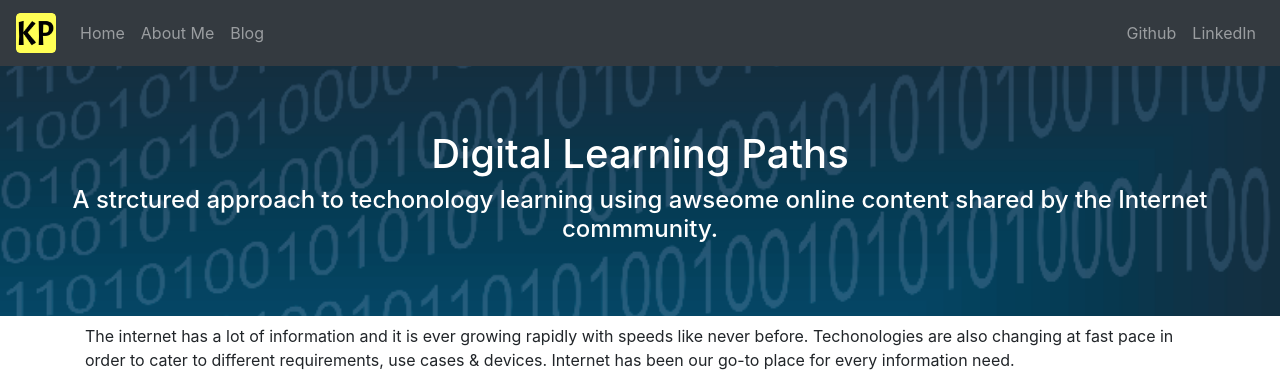
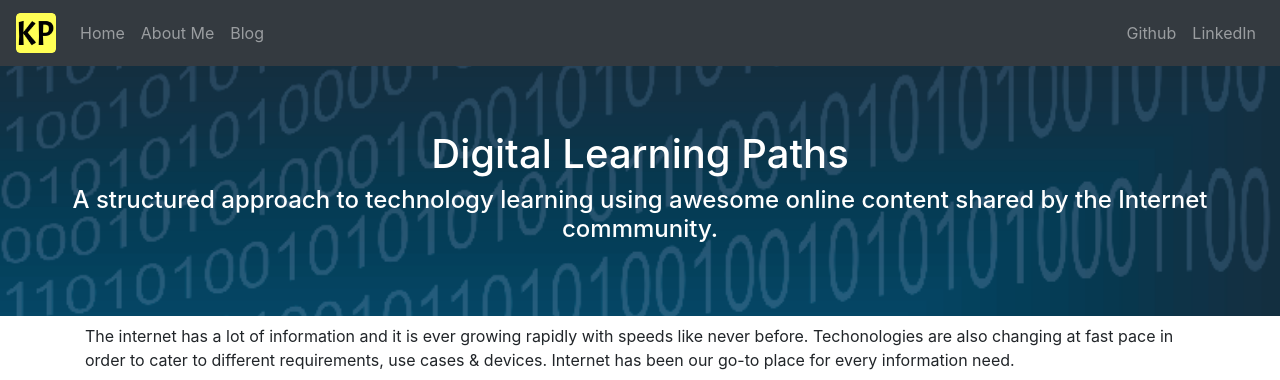
Before and after one commit to kunupat/kunupat.github.io, a Jekyll site: the page built from index.md, in a window 1280 px wide. Shown: the top 380 px of the page. Built offline with Jekyll 4.4.1, drawn with Linux system fonts in a browser that asks for light colours; nearby versions of some CDN libraries; comment, search, counter and statistics services are not loaded.

Commit message:
Fixes spelling mistakes

```diff
--- a/_includes/jumbotron.html
+++ b/_includes/jumbotron.html
@@ -1,7 +1,7 @@
 <div class="jumbotron" id="jumbotron">
         <span class="bg-text">
                 <h1>Digital Learning Paths</h1>
-                <h4>A strctured approach to techonology learning using awseome online content shared by the Internet commmunity.</h4>
+                <h4>A structured approach to technology learning using awesome online content shared by the Internet commmunity.</h4>
                 <!-- <p><a class="btn btn-light" href="/about.html" role="button" id="learn-more-btn">Learn more</a></p> -->
                 </span>
 </div>
```
